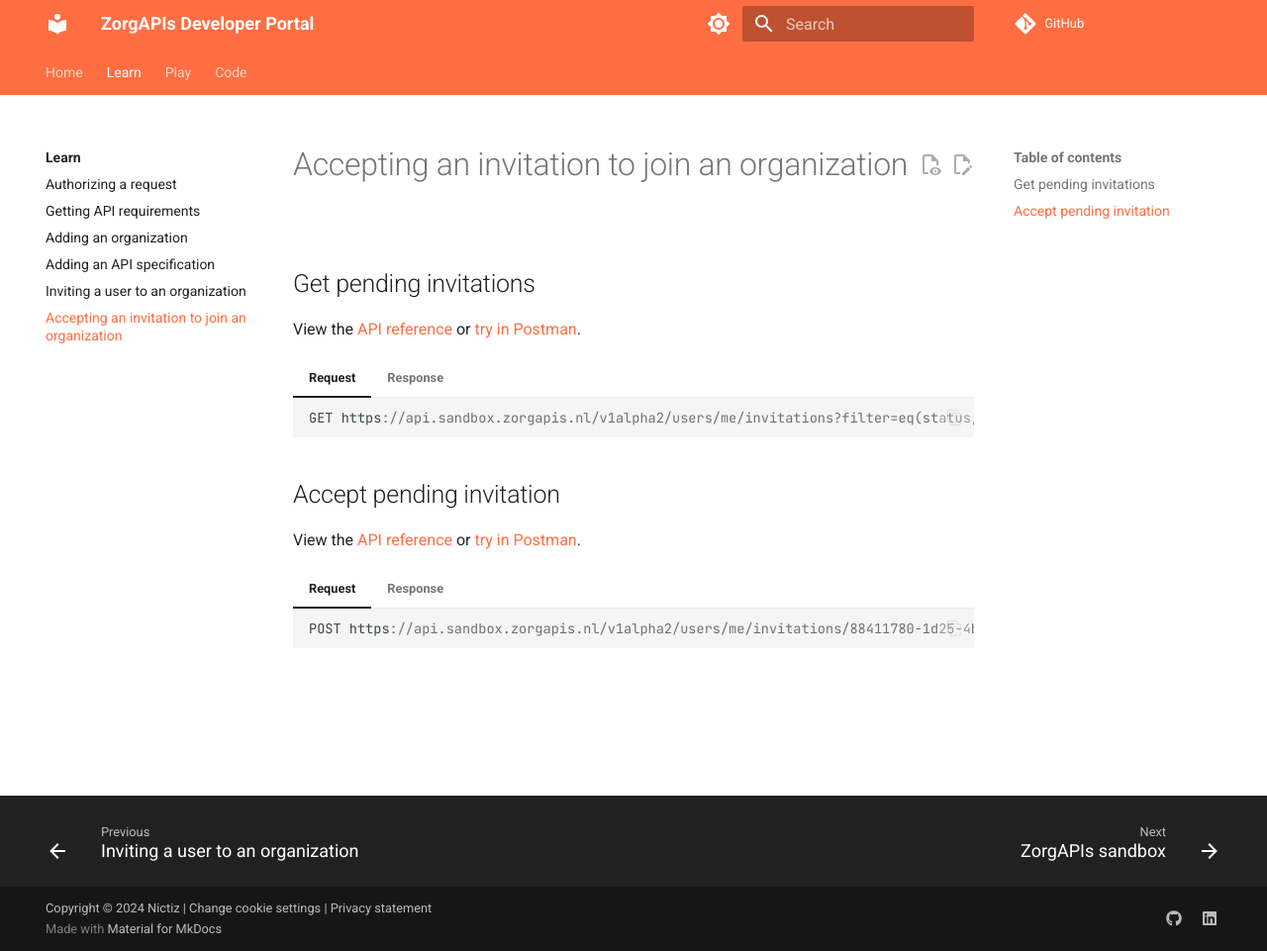
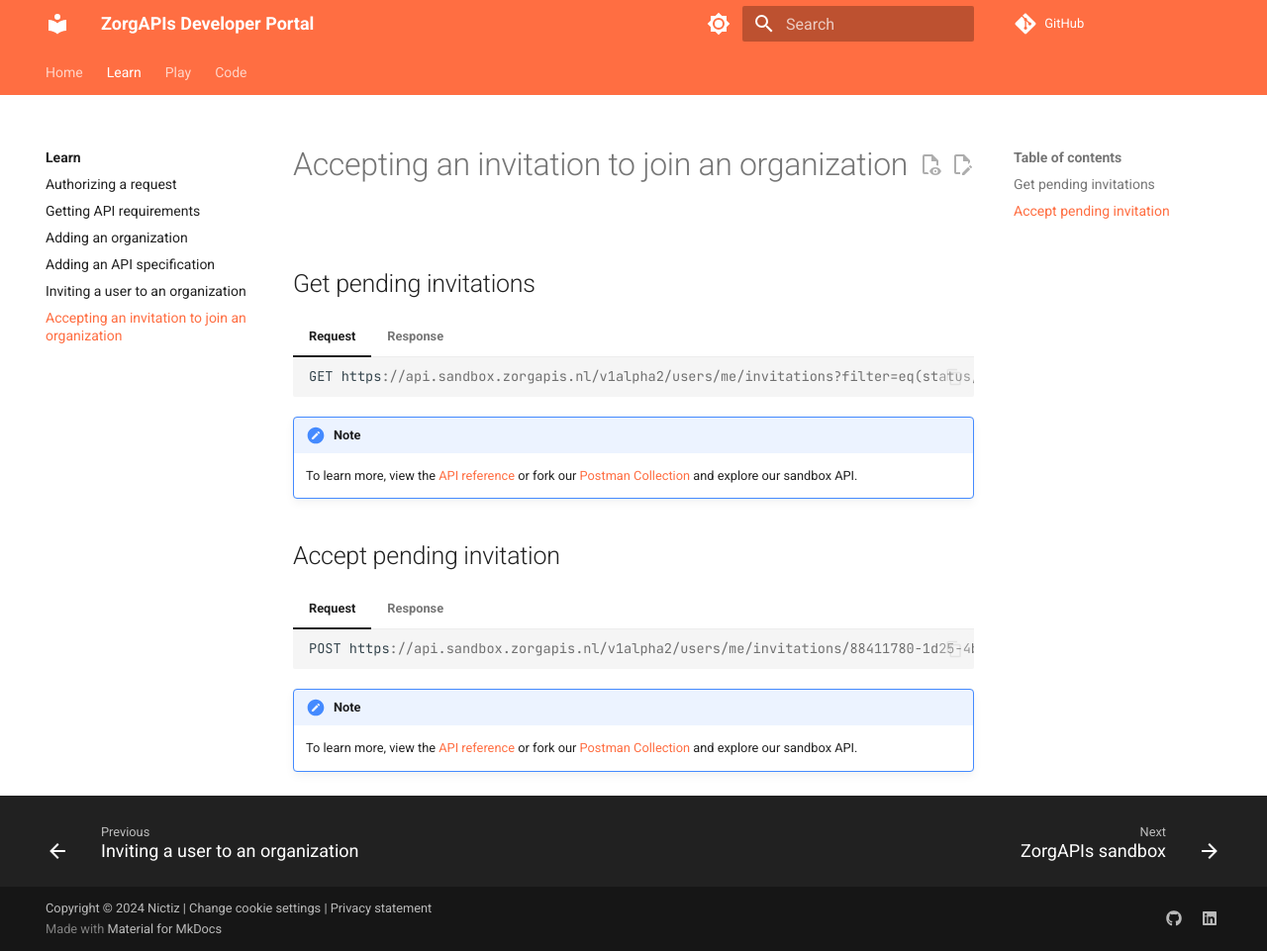
Before and after one commit to Nictiz/zorgapis-docs, an MkDocs documentation site: the page built from docs/learn/accepting-an-invitation-to-join-an-organization.md, in a window 1280 px wide and 961 px high. Shown: the whole window at 99% size. Built offline with MkDocs 1.6.1 and Material for MkDocs 9.7.7, drawn with Linux system fonts in a browser that asks for light colours; comment, search, counter and statistics services are not loaded.

Commit message:
Update page 'Accepting an invitation'

````diff
--- a/docs/learn/accepting-an-invitation-to-join-an-organization.md
+++ b/docs/learn/accepting-an-invitation-to-join-an-organization.md
@@ -1,9 +1,6 @@
 # Accepting an invitation to join an organization
 
 ## Get pending invitations
-
-View the [API reference](https://oas.zorgapis.nl/#tag/users.invitations/operation/listUserInvitations){: target="_blank" }
-or [try in Postman](https://www.postman.com/zorgapis/workspace/zorgapis/collection/32862395-c22bf5f5-a2ec-40df-86a2-7817de5c7203){: target="_blank" }.
 
 === "Request"
 
@@ -20,10 +17,15 @@
     --8<-- "learn/snippets/get-pending-invitations_response.json"
     ```
 
+!!! note
+
+    To learn more, view the [API reference](
+    https://oas.zorgapis.nl/#tag/users.invitations/operation/listUserInvitations){: target="_blank" }
+    or fork our [Postman Collection](
+    https://www.postman.com/zorgapis/workspace/zorgapis/collection/32862395-c22bf5f5-a2ec-40df-86a2-7817de5c7203){: target="_blank" }
+    and explore our sandbox API.
+
 ## Accept pending invitation
-
-View the [API reference](https://oas.zorgapis.nl/#tag/users.invitations/operation/acceptUserInvitation){: target="_blank" }
-or [try in Postman](https://www.postman.com/zorgapis/workspace/zorgapis/collection/32862395-c22bf5f5-a2ec-40df-86a2-7817de5c7203){: target="_blank" }.
 
 === "Request"
 
@@ -42,3 +44,11 @@
 
     1.  The date and time (formatted as per [ISO 8601](https://en.wikipedia.org/wiki/ISO_8601){: target="_blank" }) at
         which the user responded to the invitation.
+
+!!! note
+
+    To learn more, view the [API reference](
+    https://oas.zorgapis.nl/#tag/users.invitations/operation/acceptUserInvitation){: target="_blank" }
+    or fork our [Postman Collection](
+    https://www.postman.com/zorgapis/workspace/zorgapis/collection/32862395-c22bf5f5-a2ec-40df-86a2-7817de5c7203){: target="_blank" }
+    and explore our sandbox API.
````
